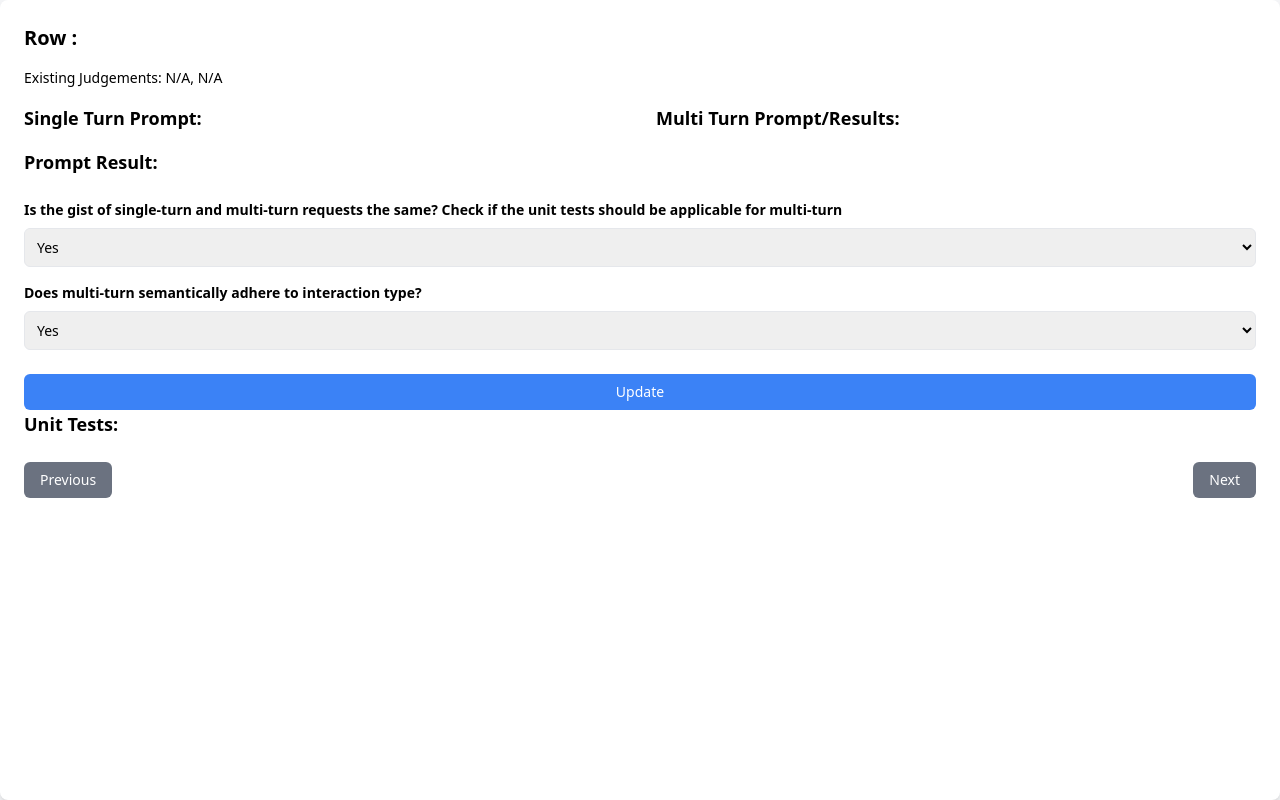
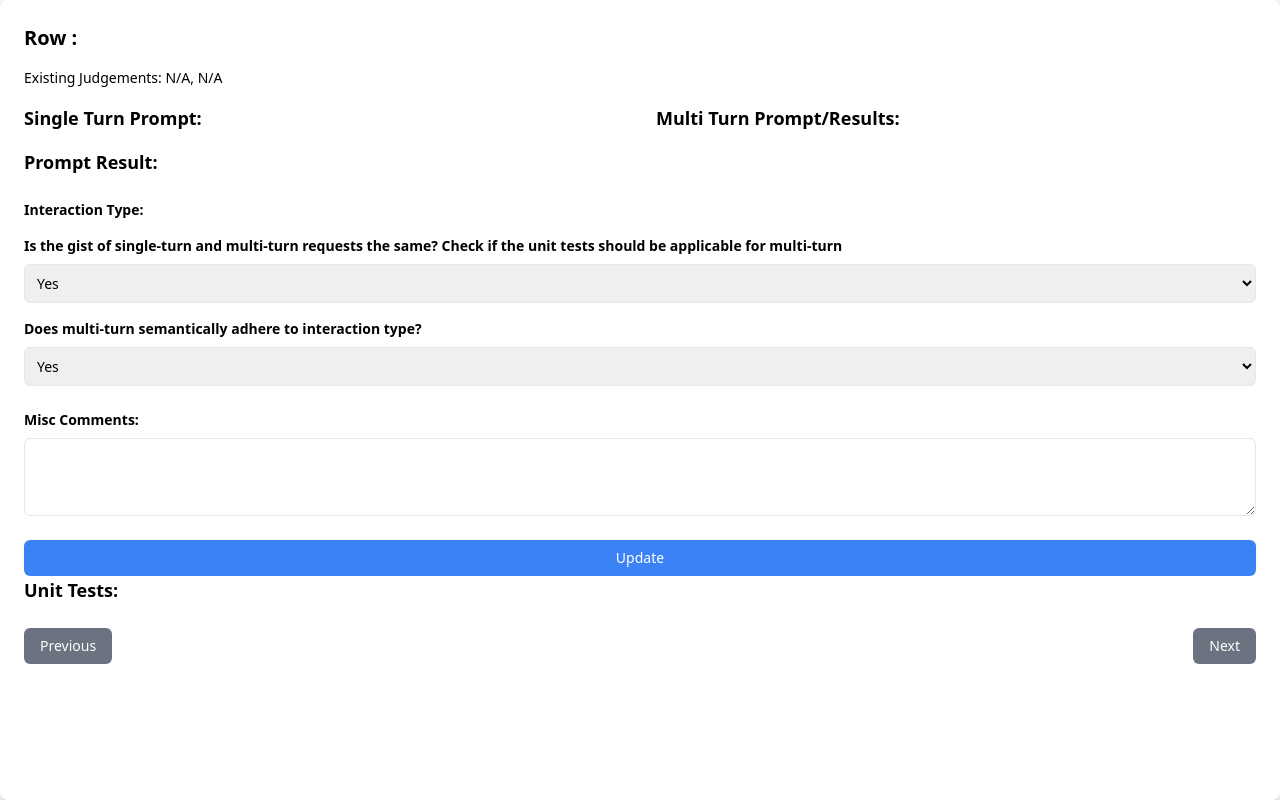
Before and after one commit to NyxIsBad/YizhengRuchitYang_Flask, a Flask app: template templates/process.html in a window 1280 px wide. Run offline with Flask 3, Linux system fonts and the light colour scheme; the template is opened without the code that fills it, so the values that code supplies are empty; some libraries are stand-ins or nearby versions.

Commit message:
adding editable misc comments field and displaying interaction type

```diff
--- a/app.py
+++ b/app.py
@@ -65,6 +65,8 @@
     M, N = row[12], row[13]  # Columns M, N (zero-indexed: 12, 13)
     K, L = row[10], row[11]  # Columns K, L
     U = row[20]  # Column U
+    V = row[21]  # Column V
+    F = row[5]  # Column F (Interaction Type)
     instructions = row[14:20]  # Columns O-T
 
     instructions = [instr.replace("\n", "<br>") for instr in instructions]
@@ -77,6 +79,8 @@
     K = K.replace("\n", "<br>")
     L = L.replace("\n", "<br>")
     U = U.replace("\\n", "<br>")
+    V = V.replace("\\n", "<br>")
+    F = F.replace("\\n", "<br>")  # Format newlines for HTML display
     # Prepare data to pass to the template
     data = {
         'index': current,
@@ -85,6 +89,8 @@
         'M': M,
         'N': N,
         'U': U,
+        'V': V,
+        'F': F,  # Interaction Type
         'instructions': instructions,
         'start_row': current_row,
     }
@@ -96,10 +102,12 @@
     global sheet
     M = request.form['M']
     N = request.form['N']
+    V = request.form.get('V', '')  # Get Misc Comments, default to empty string if missing
 
     # Update the cells based on the user input
     sheet.update_cell(row_id+1, 11, M)  # Column K
     sheet.update_cell(row_id+1, 12, N)  # Column L
+    sheet.update_cell(row_id + 1, 22, V)  # Column V (Misc Comments)
 
     # After updating, redirect to the process page with the updated row_id
     return redirect(url_for('process', row_id=row_id))
--- a/templates/process.html
+++ b/templates/process.html
@@ -40,6 +40,11 @@
 
         <!-- Form -->
         <form method="POST" action="{{ url_for('update', row_id=data.index) }}">
+            <!-- Interaction Type Display -->
+	    <div class="mb-4">
+    		<strong class="block font-semibold mb-2"">Interaction Type:</strong>
+    		<div class="text-gray-800">{{ data.F | safe }}</div>
+	    </div>
             <div class="mb-4">
                 <label for="M" class="block font-semibold mb-2">Is the gist of single-turn and multi-turn requests the same? Check if the unit tests should be applicable for multi-turn</label>
                 <select name="M" class="block w-full p-2 border rounded-md" required>
@@ -54,6 +59,11 @@
                     <option value="0" {% if data.N == '0' %} selected {% endif %}>No</option>
                 </select>
             </div>
+            <!-- New Comments Field for Column U -->
+	    <div class="mb-6">
+		<label for="V" class="block font-semibold mb-2">Misc Comments:</label>
+		<textarea name="V" class="block w-full p-2 border rounded-md" rows="3">{{ data.V | safe }}</textarea>
+	    </div>
             <button id="update-button" type="submit" class="w-full bg-blue-500 text-white py-2 px-4 rounded-md hover:bg-blue-600 focus:outline-none">Update</button>
         </form>
 
```
